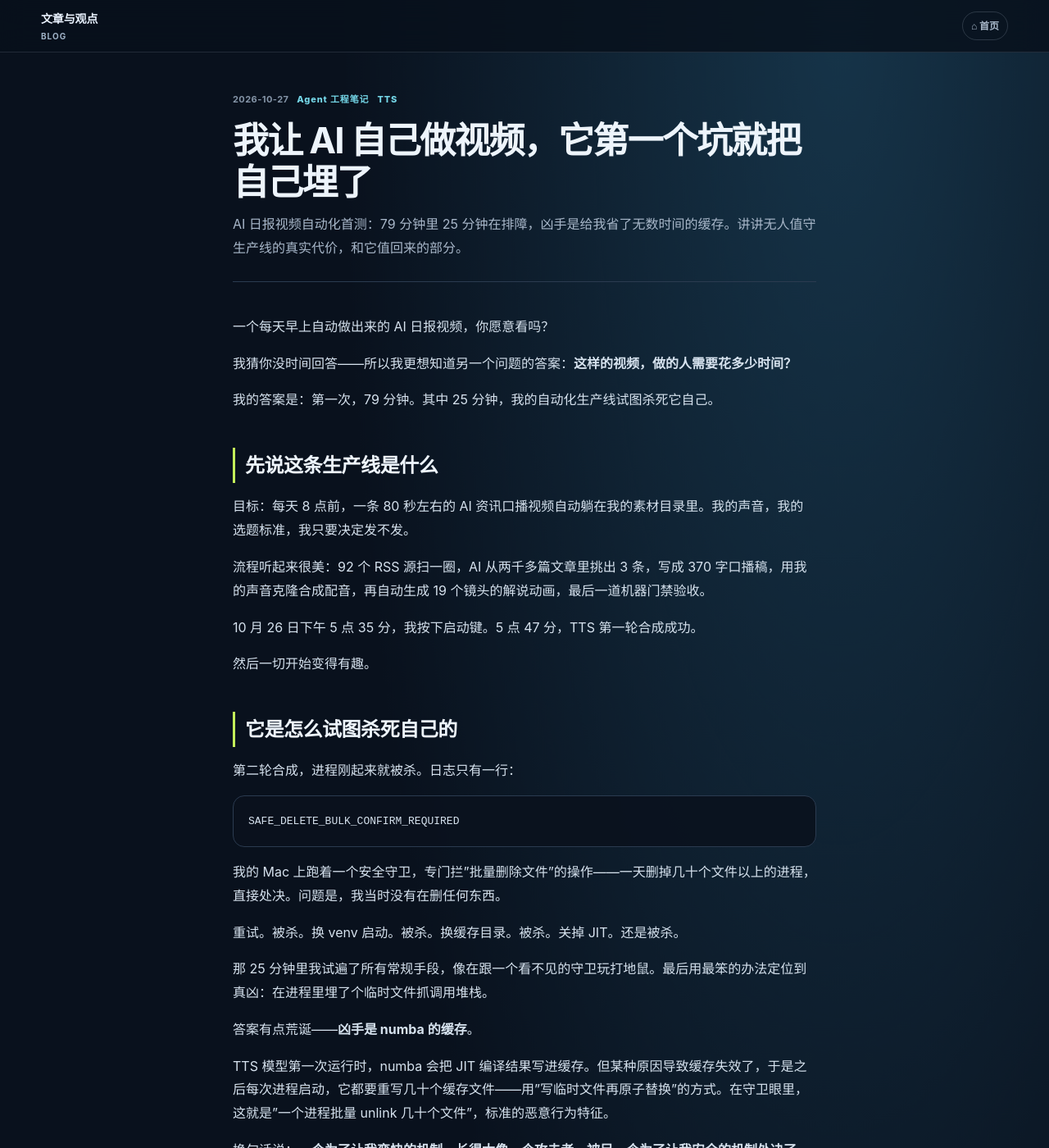
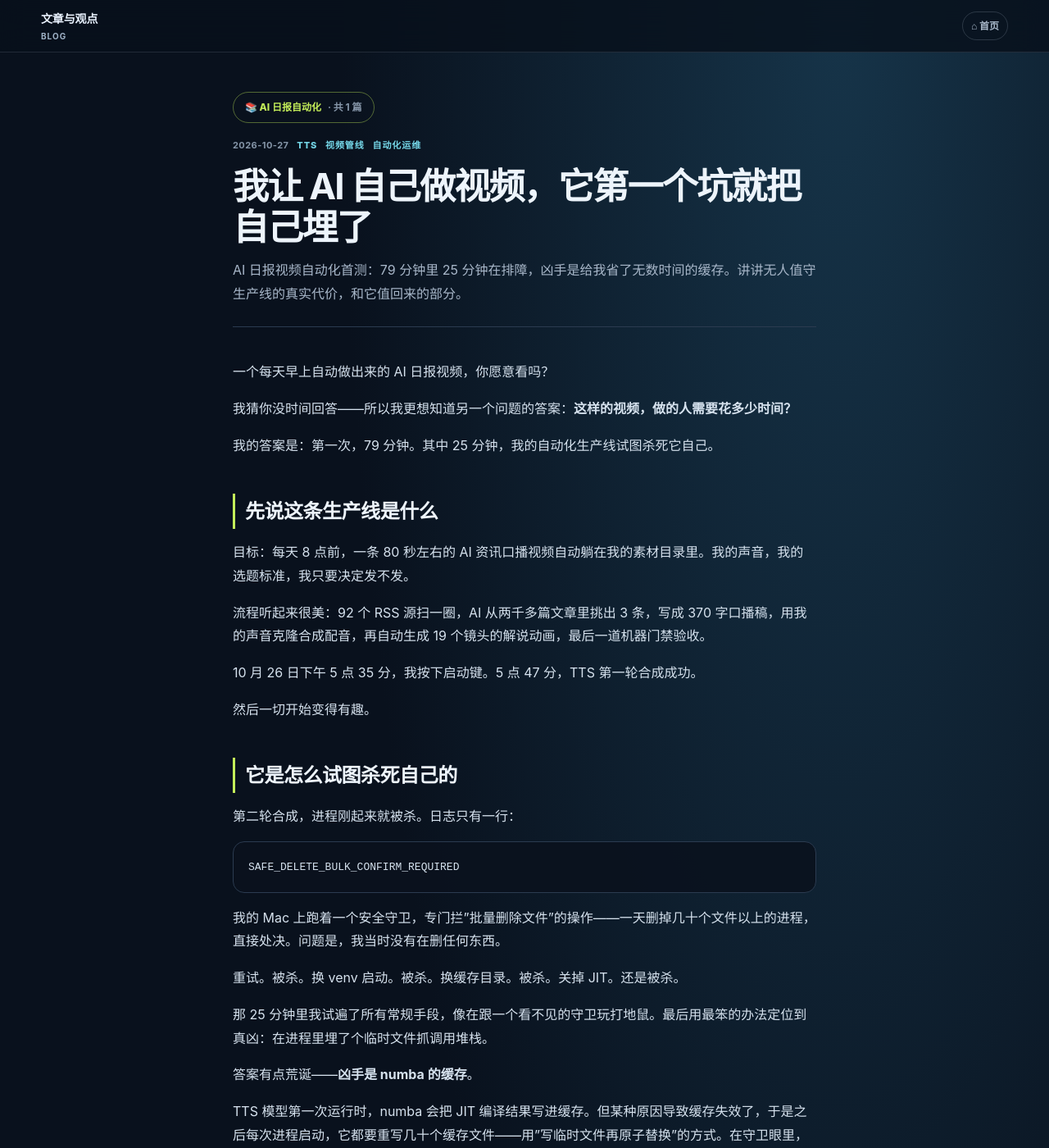
Before and after one commit to deerleo/deerleo.github.io, a Jekyll site: the page built from _posts/2026-10-27-ai-daily-video-pipeline.markdown, in a window 1280 px wide and 1400 px high. Shown: the whole window at 82% size. Built offline with Jekyll 4.4.1, drawn with Linux system fonts in a browser that asks for light colours; some of the changed text lies outside the part shown.

Commit message:
blog 加专题(series)关联与上一篇/下一篇导航
- post front matter 新增 series / series_order 字段；首篇文章归入「AI 日报自动化」专题
- post.html：文头专题徽章（名称+篇数，点按回列表）、文末上一篇/下一篇卡片（首/末篇显示占位提示）
- blog/index.html：列表页顶部新增专题聚合卡（系列名+篇数+篇目预览）
- 排坑：Jekyll Liquid 不支持 idx|minus 在 forloop.index == 表达式中内联运算，改为遍历比对 found/elsif 逻辑

```diff
--- a/_layouts/post.html
+++ b/_layouts/post.html
@@ -13,6 +13,17 @@
     .post-head{margin-bottom:40px;padding-bottom:26px;border-bottom:1px solid var(--line)}
     .post-meta{display:flex;gap:10px;align-items:center;color:var(--cyan);font-size:11px;font-weight:850;letter-spacing:.08em;flex-wrap:wrap}
     .post-meta time{color:#8595a8;font-weight:650;letter-spacing:.04em}
+    .series-badge{display:inline-flex;align-items:center;gap:8px;margin-bottom:18px;padding:7px 14px;border:1px solid rgba(195,237,89,.4);border-radius:999px;color:var(--mint);font-size:12px;font-weight:800;text-decoration:none}
+    .series-badge:hover{background:rgba(195,237,89,.08)}
+    .series-nav{display:grid;grid-template-columns:1fr 1fr;gap:12px;margin-top:44px}
+    .series-nav a{display:flex;flex-direction:column;gap:6px;padding:16px 18px;border:1px solid var(--line);border-radius:14px;text-decoration:none;transition:border-color .15s ease}
+    .series-nav a:hover{border-color:rgba(195,237,89,.45)}
+    .series-nav .dir{color:var(--cyan);font-size:11px;font-weight:850;letter-spacing:.08em}
+    .series-nav .t{color:#d6e2ee;font-size:14px;font-weight:700;line-height:1.4}
+    .series-nav a.next{text-align:right}
+    .series-nav a.next .dir{color:var(--mint)}
+    .series-nav .placeholder{padding:16px 18px;border:1px dashed var(--line);border-radius:14px;color:#71829a;font-size:13px;display:flex;align-items:center}
+    @media(max-width:680px){.series-nav{grid-template-columns:1fr}.series-nav a.next{text-align:left}}
     h1.title{margin:14px 0 12px;font-size:clamp(30px,5vw,44px);line-height:1.15;letter-spacing:-.04em}
     .post-head p.desc{margin:0;color:var(--muted);font-size:16px}
     .post-body h2{margin:44px 0 14px;font-size:24px;letter-spacing:-.02em;border-left:3px solid var(--mint);padding-left:12px}
@@ -40,6 +51,10 @@
   <main class="wrap">
     <article>
       <header class="post-head">
+        {% if page.series %}
+        {% assign siblings = site.posts | where: "series", page.series %}
+        <a class="series-badge" href="{{ '/blog/?series=' | append: page.series | relative_url }}">📚 {{ page.series }}<span style="color:#8595a8;font-weight:650">· 共 {{ siblings.size }} 篇</span></a>
+        {% endif %}
         <div class="post-meta">
           <time datetime="{{ page.date | date_to_xmlschema }}">{{ page.date | date: "%Y-%m-%d" }}</time>
           {% if page.tags %}{% for t in page.tags %}<span>{{ t }}</span>{% endfor %}{% endif %}
@@ -50,7 +65,29 @@
       <div class="post-body">
         {{ content }}
       </div>
+      {% if page.series %}
+      {% assign siblings = site.posts | where: "series", page.series %}
+      {% assign prev = null %}{% assign next = null %}{% assign found = false %}
+      {% for p in siblings %}
+        {% if p.url == page.url %}{% assign found = true %}
+        {% elsif found %}{% assign next = p %}{% break %}
+        {% else %}{% assign prev = p %}{% endif %}
+      {% endfor %}
+      {% endif %}
     </article>
+
+    {% if page.series %}{% if prev or next %}
+    <nav class="series-nav" aria-label="专题导航">
+      {% if prev %}
+      <a href="{{ prev.url | relative_url }}"><span class="dir">← 上一篇</span><span class="t">{{ prev.title }}</span></a>
+      {% else %}<div class="placeholder">这是本专题第一篇</div>{% endif %}
+      {% if next %}
+      <a class="next" href="{{ next.url | relative_url }}"><span class="dir">下一篇 →</span><span class="t">{{ next.title }}</span></a>
+      {% else %}<div class="placeholder">本专题到此完结，更多内容在写了</div>{% endif %}
+    </nav>
+    {% endif %}
+    {% endif %}
+
     <footer class="post-footer">
       <a class="back" href="{{ '/blog/' | relative_url }}">← 返回文章列表</a>
       <span>迷鹿 MiLu · 把想法做成能用的东西</span>
--- a/_posts/2026-10-27-ai-daily-video-pipeline.markdown
+++ b/_posts/2026-10-27-ai-daily-video-pipeline.markdown
@@ -1,7 +1,9 @@
 ---
 title: "我让 AI 自己做视频，它第一个坑就把自己埋了"
 description: "AI 日报视频自动化首测：79 分钟里 25 分钟在排障，凶手是给我省了无数时间的缓存。讲讲无人值守生产线的真实代价，和它值回来的部分。"
-tags: [Agent 工程笔记, TTS]
+tags: [TTS, 视频管线, 自动化运维]
+series: "AI 日报自动化"
+series_order: 1
 ---
 
 一个每天早上自动做出来的 AI 日报视频，你愿意看吗？
@@ -92,4 +94,4 @@
 
 *技术细节：IndexTTS-2.5 声音克隆（CPU 推理，零样本）、豆包模型做资讯评分、自研镜头表 lint + deliver 门禁。全线跑在一台 Mac Mini 上。*
 
-*下一篇预告：把这条管线做成每天定时跑的 cron，需要补哪几块骨头。*
+*本篇是「AI 日报自动化」系列第 1 篇。下一篇：把这条管线做成每天定时跑的 cron，需要补哪几块骨头。*
```
Also changed, not shown: blog/index.html (+20 -1 lines).
